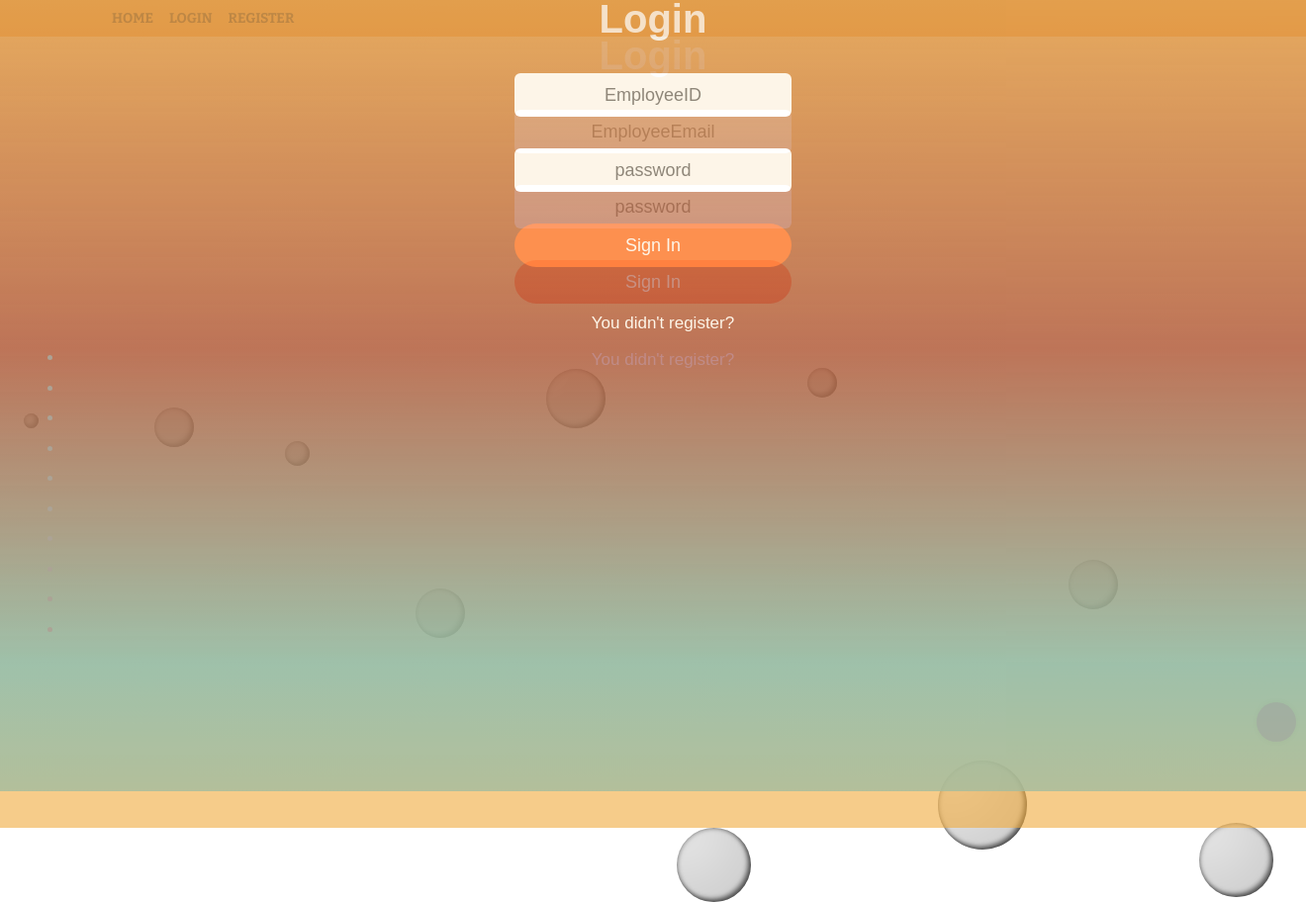
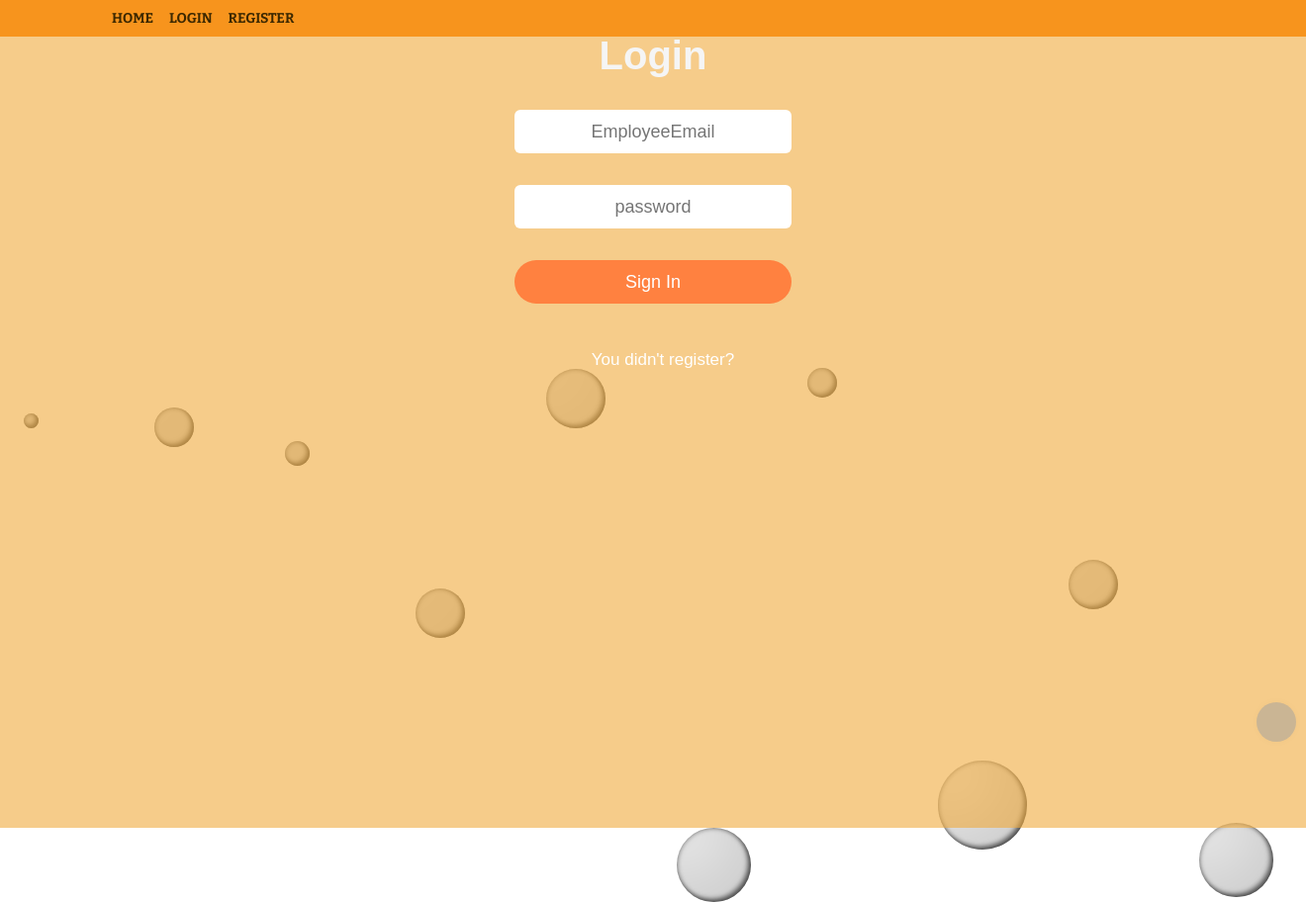
Before and after one commit to SunnyWang93677/HealingPaws, a Flask app: template Healingpaws/healingpawsapp/templates/employee_login.html in a window 1320 px wide; the page is wider, and only the part inside the window is pictured. Shown: that part at 99% size. Run offline with Flask 2, Linux system fonts and the light colour scheme; the template is opened without the code that fills it, so the values that code supplies are empty; some libraries are stand-ins or nearby versions; grey boxes are pictures that could not be loaded.

Commit message:
Update employee_login.html

```diff
--- a/Healingpaws/healingpawsapp/templates/employee_login.html
+++ b/Healingpaws/healingpawsapp/templates/employee_login.html
@@ -101,36 +101,3 @@
 
 </body>
 </html>
-    <title>Login</title>
-    <link rel="stylesheet" href="{{ url_for('static', filename='css/css_employee_login.css') }}">
-</head>
-
-
-<body>
-
-    <div class="wrap">
-     <div class="sign-div">
-    <form class="" action="SignUp.html" method="post">
-        <h1 style="color: whitesmoke">Login</h1>
-        <input class="sign-text" type="text" placeholder="EmployeeID" >
-        <input class="sign-text" type="password" placeholder="password">
-        <input class="sign-btn" type="submit" value="Sign In">
-        <a href="{{ url_for('employee_register') }}">You didn't register?</a>
-    </form>
-          </div>
-         <ul>
-        <li></li>
-        <li></li>
-        <li></li>
-        <li></li>
-        <li></li>
-        <li></li>
-        <li></li>
-        <li></li>
-        <li></li>
-        <li></li>
-    </ul>
-
-    </div>
-</body>
-</html>
```
